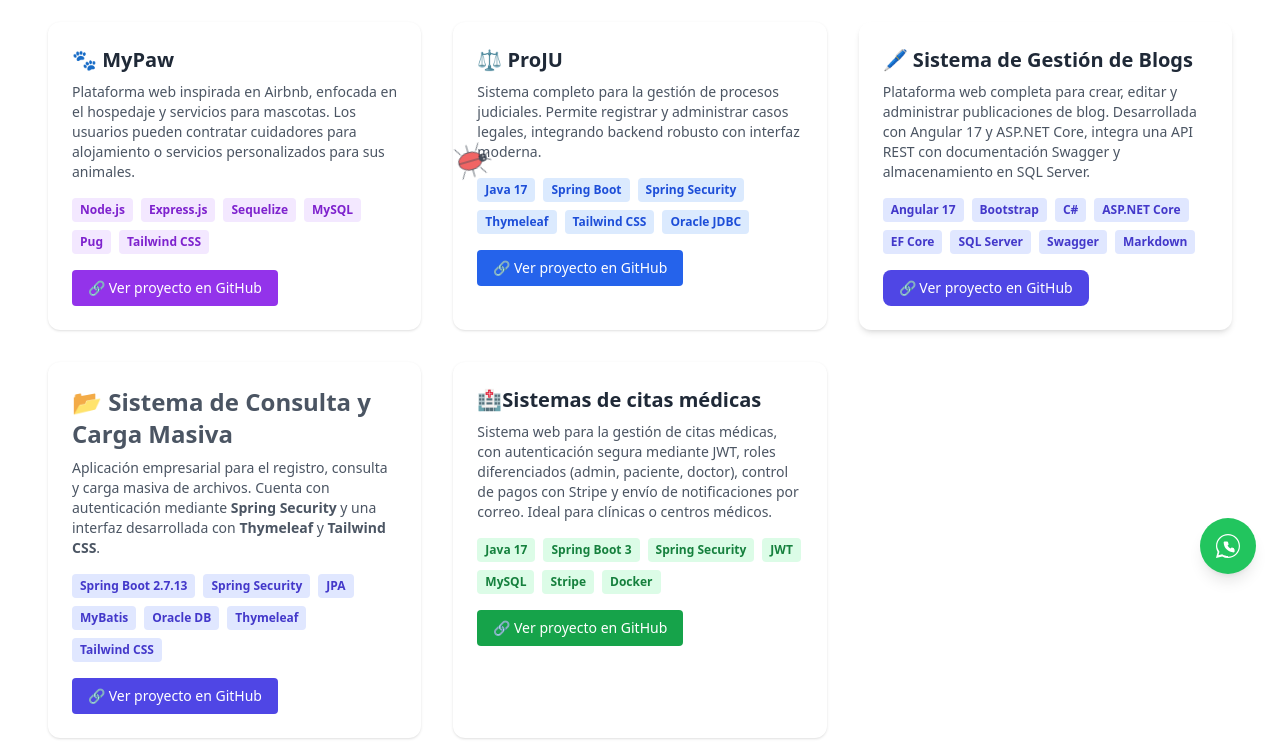
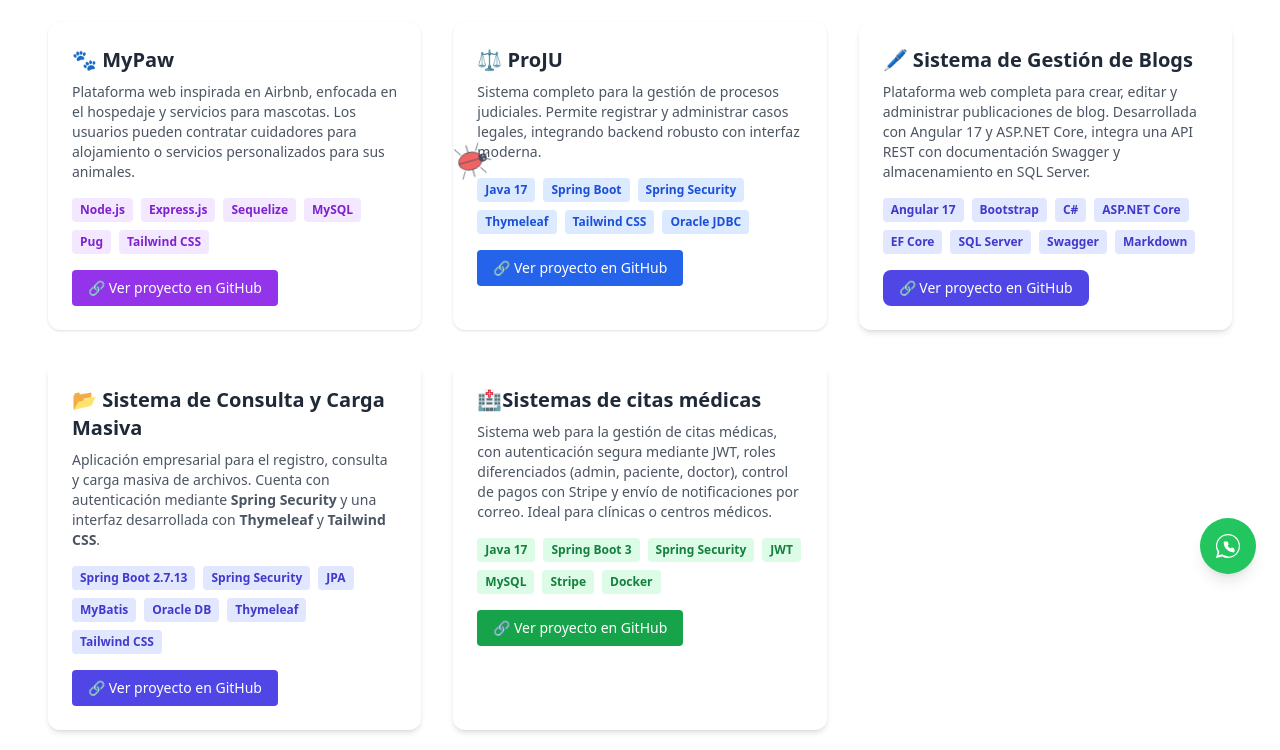
Before and after one commit to edwinrhc/MyProfile, an Astro site: page /proyectos in a window 1280 px wide. Shown: the part 202-952 px from the top of the page. Built offline with nearby package versions, Linux system fonts and the light colour scheme; Astro itself is replaced by a stand-in of ours.

Commit message:
style: card -  class transition-all duration-300

```diff
--- a/src/components/ProyectosComponent.astro
+++ b/src/components/ProyectosComponent.astro
@@ -70,8 +70,8 @@
             </div>
 
 
-            <div class="bg-white p-6 rounded-xl shadow hover:shadow-lg transition">
-                <h3 class="text-2xl font-semibold text-gray-600 mb-2">📂 Sistema de Consulta y Carga Masiva</h3>
+            <div class="bg-white p-6 rounded-xl shadow-md hover:shadow-xl transition-all duration-300">
+                <h3 class="text-xl font-semibold  mb-2">📂 Sistema de Consulta y Carga Masiva</h3>
 
                 <p class="text-sm text-gray-600 mb-4">
                     Aplicación empresarial para el registro, consulta y carga masiva de archivos. Cuenta con autenticación mediante <strong>Spring Security</strong> y una interfaz desarrollada con <strong>Thymeleaf</strong> y <strong>Tailwind CSS</strong>.
@@ -93,7 +93,7 @@
                 </a>
             </div>
 
-            <div class="bg-white p-6 rounded-xl shadow hover:shadow-lg transition">
+            <div class="bg-white p-6 rounded-xl shadow-md hover:shadow-xl transition-all duration-300">
                 <h3 class="text-xl font-semibold mb-2">🏥Sistemas de citas médicas</h3>
                 <p class="text-sm text-gray-600 mb-4">
                     Sistema web para la gestión de citas médicas, con autenticación segura mediante JWT, roles diferenciados (admin, paciente, doctor), control de pagos con Stripe y envío de notificaciones por correo. Ideal para clínicas o centros médicos.
```
